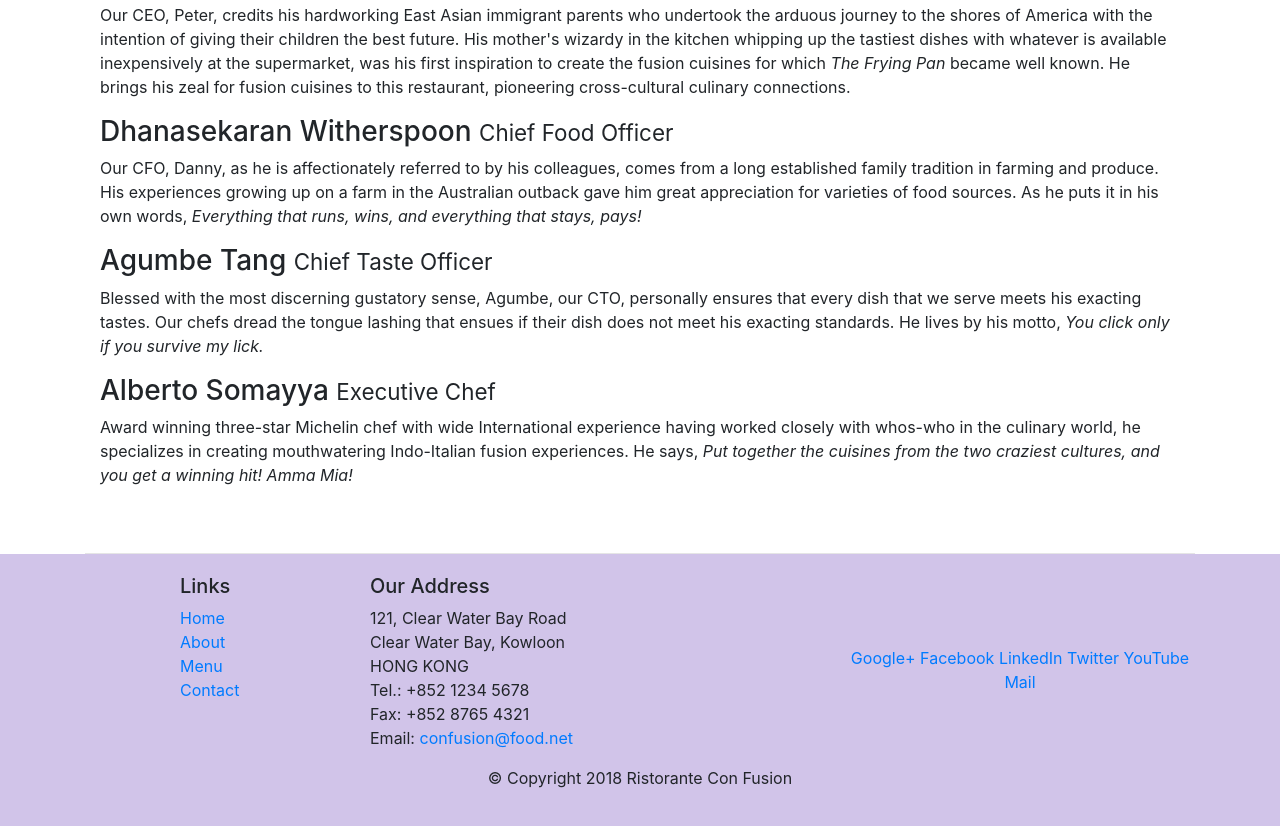
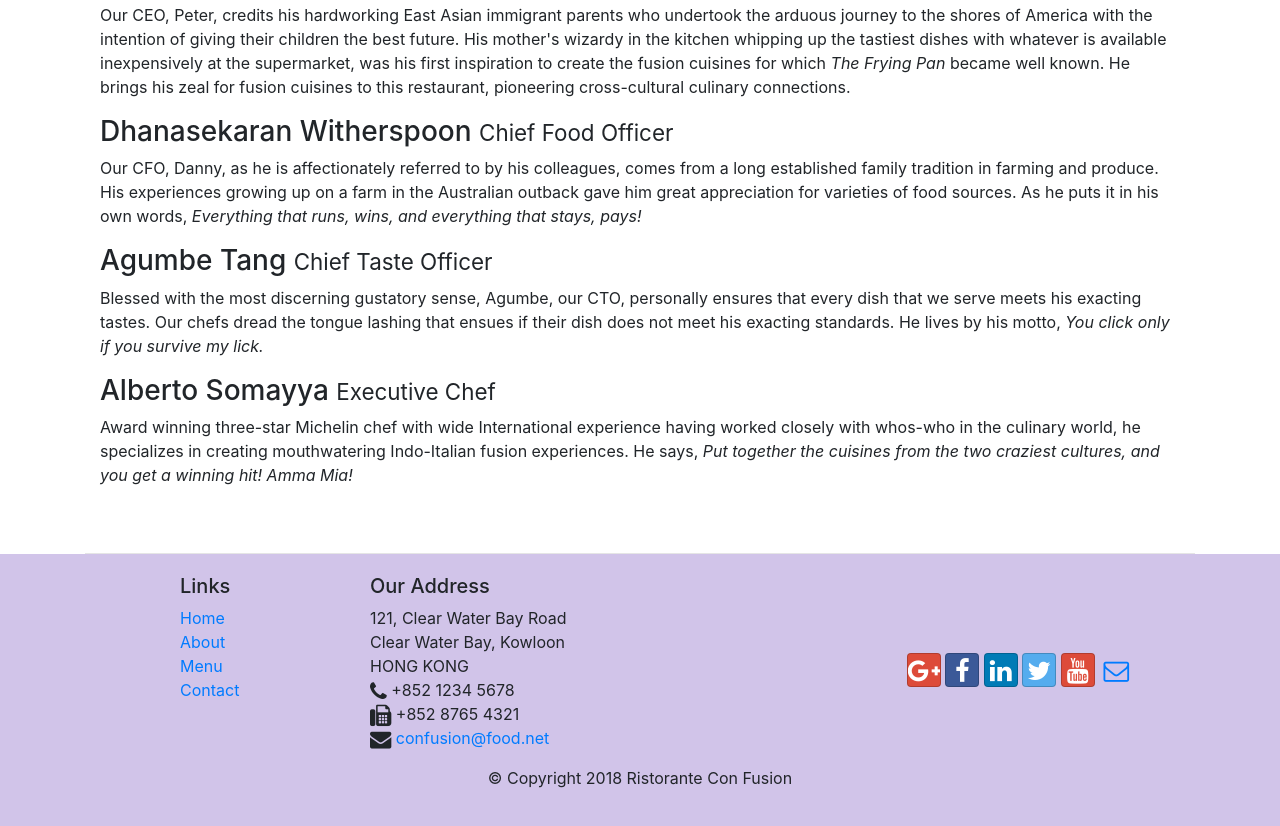
Before and after one commit to AbdALLAH-16/bootstrap, a website: page aboutus.html in a window 1280 px wide. Shown: the part 1000-1826 px from the top of the page. Drawn offline with nearby package versions, Linux system fonts and the light colour scheme.

Commit message:
Icon Fonts

```diff
--- a/aboutus.html
+++ b/aboutus.html
@@ -13,6 +13,14 @@
     <link
       rel="stylesheet"
       href="node_modules/bootstrap/dist/css/bootstrap.min.css"
+    />
+    <link
+      rel="stylesheet"
+      href="node_modules/font-awesome/css/font-awesome.min.css"
+    />
+    <link
+      rel="stylesheet"
+      href="node_modules/bootstrap-social/bootstrap-social.css"
     />
     <link rel="stylesheet" type="text/css" href="css/style.css" />
     <title>Ristorante Con Fusion: About Us</title>
@@ -37,14 +45,24 @@
         <div class="collapse navbar-collapse" id="Navbar">
           <ul class="navbar-nav mr-auto">
             <li class="nav-item">
-              <a href="index.html" class="nav-link">Home</a>
+              <a href="index.html" class="nav-link"
+                ><span class="fa fa-home fa-lg"></span> Home</a
+              >
             </li>
             <li class="nav-item active">
-              <a href="#" class="nav-link">About</a>
+              <a href="#" class="nav-link"
+                ><span class="fa fa-info fa-lg"></span> About</a
+              >
             </li>
-            <li class="nav-item"><a href="#" class="nav-link">Menu</a></li>
             <li class="nav-item">
-              <a href="#" class="nav-link">Contact</a>
+              <a href="#" class="nav-link"
+                ><span class="fa fa-list fa-lg"></span> Menu</a
+              >
+            </li>
+            <li class="nav-item">
+              <a href="#" class="nav-link"
+                ><span class="fa fa-address-card fa-lg"></span> Contact</a
+              >
             </li>
           </ul>
         </div>
@@ -179,19 +197,42 @@
               121, Clear Water Bay Road<br />
               Clear Water Bay, Kowloon<br />
               HONG KONG<br />
-              Tel.: +852 1234 5678<br />
-              Fax: +852 8765 4321<br />
-              Email: <a href="mailto:confusion@food.net">confusion@food.net</a>
+              <i class="fa fa-phone fa-lg"></i> +852 1234 5678<br />
+              <i class="fa fa-fax fa-lg"></i> +852 8765 4321<br />
+              <i class="fa fa-envelope fa-lg"></i>
+              <a href="mailto:confusion@food.net">confusion@food.net</a>
             </address>
           </div>
           <div class="col-12 col-sm-4 align-self-center">
             <div class="text-center">
-              <a href="http://google.com/+">Google+</a>
-              <a href="http://www.facebook.com/profile.php?id=">Facebook</a>
-              <a href="http://www.linkedin.com/in/">LinkedIn</a>
-              <a href="http://twitter.com/">Twitter</a>
-              <a href="http://youtube.com/">YouTube</a>
-              <a href="mailto:">Mail</a>
+              <a
+                class="btn btn-social-icon btn-google"
+                href="http://google.com/+"
+                ><i class="fa fa-google-plus fa-lg"></i
+              ></a>
+              <a
+                class="btn btn-social-icon btn-facebook"
+                href="http://www.facebook.com/profile.php?id="
+                ><i class="fa fa-facebook fa-lg"></i
+              ></a>
+              <a
+                class="btn btn-social-icon btn-linkedin"
+                href="http://www.linkedin.com/in/"
+                ><i class="fa fa-linkedin fa-lg"></i
+              ></a>
+              <a
+                class="btn btn-social-icon btn-twitter"
+                href="http://twitter.com/"
+                ><i class="fa fa-twitter fa-lg"></i
+              ></a>
+              <a
+                class="btn btn-social-icon btn-google"
+                href="http://youtube.com/"
+                ><i class="fa fa-youtube fa-lg"></i
+              ></a>
+              <a class="btn btn-social-icon" href="mailto:"
+                ><i class="fa fa-envelope-o fa-lg"></i
+              ></a>
             </div>
           </div>
         </div>
--- a/package.json
+++ b/package.json
@@ -15,6 +15,8 @@
   },
   "dependencies": {
     "bootstrap": "^4.0.0",
+    "bootstrap-social": "^5.1.1",
+    "font-awesome": "^4.7.0",
     "jquery": "^3.3.1",
     "popper.js": "^1.12.9"
   }
```
Also changed, not shown: index.html (+56 -13 lines), 1 other file.
